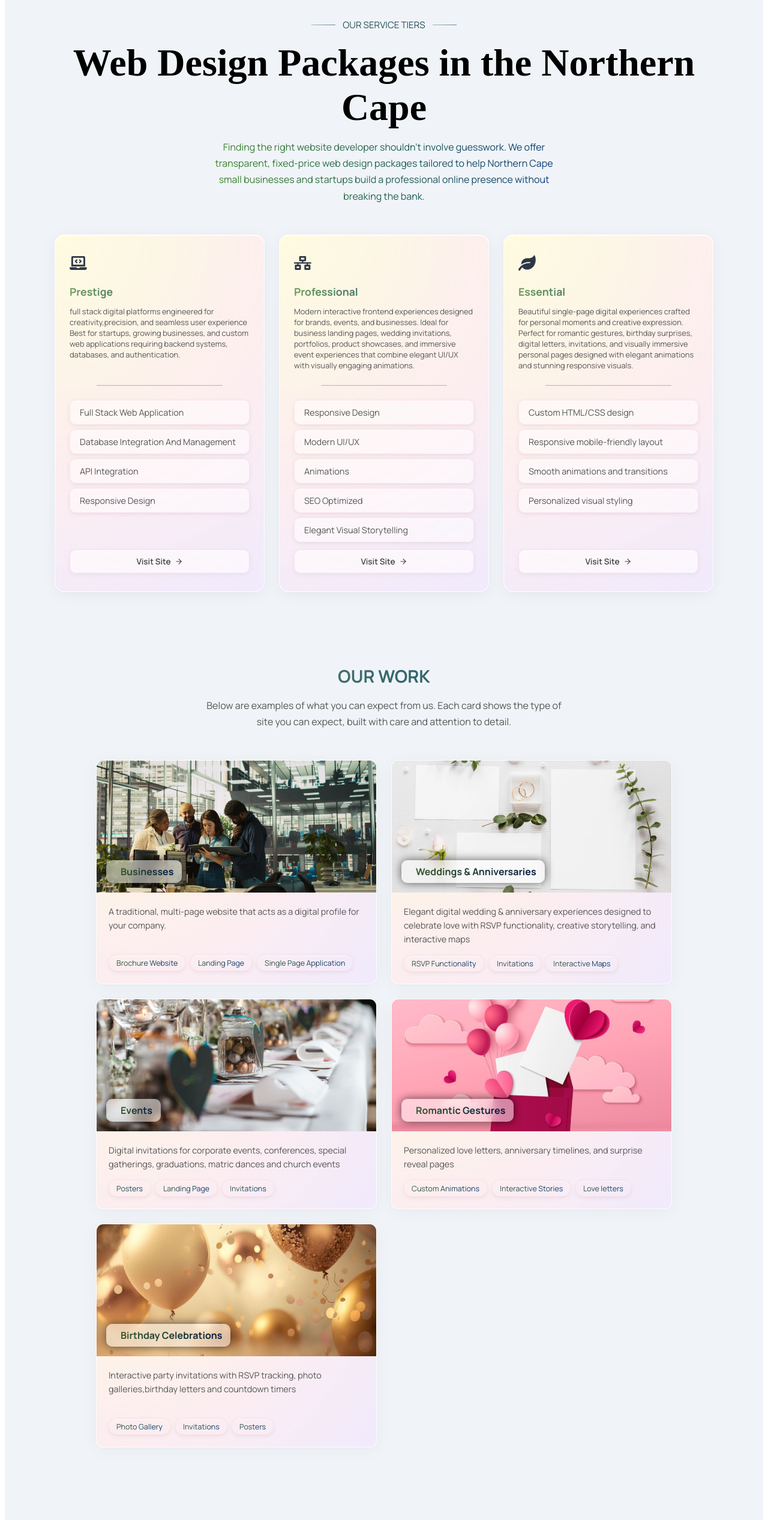
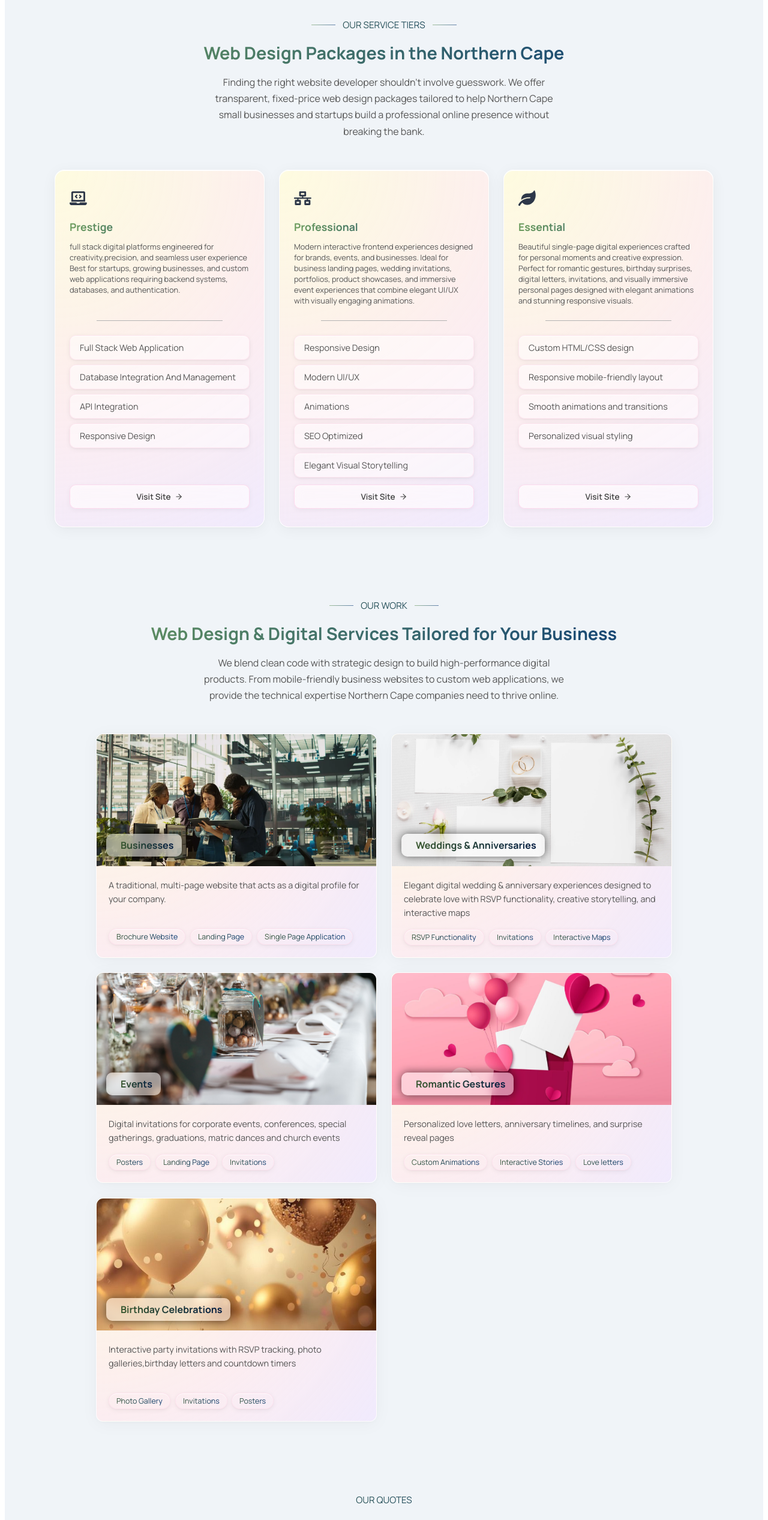
Before and after one commit to Ashton607/Lux, a React (Vite) app: page /dashboard in a window 1280 px wide. Shown: the part 880-3414 px from the top of the page at 60% size. Built offline with nearby package versions, Linux system fonts and the light colour scheme.

Commit message:
Change: improved about & connect pages visually for improved seo

```diff
--- a/src/components/dashboard/Dashboard.css
+++ b/src/components/dashboard/Dashboard.css
@@ -175,21 +175,20 @@
   flex-shrink: 0;
 }
 
-.container1 h1 {
+.container1 h2 {
   text-align: center;
-  font-family: 'Playfair Display', serif;
-  font-size: 4rem;
+  font-size: 1.8rem;
   margin: 0 0 16px 0;
-  color: #000000;
+  background: linear-gradient(to right, #6c9c5d, #063679);
+  -webkit-background-clip: text;
+  -webkit-text-fill-color: transparent;
+  background-clip: text;
 }
 
 .container1 > p {
   text-align: center;
   font-size: 1rem;
-   background: linear-gradient(to right, #3e8828, #063679);
-  -webkit-background-clip: text;
-  -webkit-text-fill-color: transparent;
-  background-clip: text;
+  color: #555;
   max-width: 600px;
   margin: 0 auto 50px auto;
   line-height: 1.7;
@@ -345,10 +344,35 @@
 
 
 /*Our Work Section*/
-
 .about {
   padding: 60px 40px;
   background: #f0f4f8;
+}
+
+.about-badge {
+  display: flex;
+  align-items: center;
+  justify-content: center;
+  gap: 0.75rem;
+  font-size: 0.95rem;
+  font-weight: 400;
+  background: linear-gradient(to right, #446939, #063679);
+  -webkit-background-clip: text;
+  -webkit-text-fill-color: transparent;
+  background-clip: text;
+  text-transform: uppercase;
+  margin: 0 0 16px 0;
+}
+
+.about-badge::before,
+.about-badge::after {
+  content: '';
+  display: block;
+  width: 40px;
+  height: 0.5px;
+  background: linear-gradient(to right, #6c9c5d, #063679);
+  opacity: 0.6;
+  flex-shrink: 0;
 }
 
 .about h2 {
@@ -526,6 +550,32 @@
 .quotes-container {
   padding: 60px 40px;
   background: #f0f4f8;
+}
+
+.quotes-badge{
+  display: flex;
+  align-items: center;
+  justify-content: center;
+  gap: 0.75rem;
+  font-size: 0.95rem;
+  font-weight: 400;
+  background: linear-gradient(to right, #446939, #063679);
+  -webkit-background-clip: text;
+  -webkit-text-fill-color: transparent;
+  background-clip: text;
+  text-transform: uppercase;
+  margin: 0 0 16px 0;
+}
+
+.quotes-badge::before,
+.quotes-badge::after {
+  content: '';
+  display: block;
+  width: 40px;
+  height: 0.5px;
+  background: linear-gradient(to right, #6c9c5d, #063679);
+  opacity: 0.6;
+  flex-shrink: 0;
 }
 
 .quotes-container h2 {
--- a/src/components/dashboard/Dashboard.jsx
+++ b/src/components/dashboard/Dashboard.jsx
@@ -164,7 +164,7 @@ const modal = createPortal(
       onClick={(e) => e.stopPropagation()}
     >
       <div className="modal-header">
-        <h3>Quotation</h3>
+        <h3>Free Quotation</h3>
         <button onClick={closePopup}>
           <X size={18} />
         </button>
@@ -204,9 +204,9 @@ const [menuOpen, setMenuOpen] = useState(false);
       <div className="header">
          <ul className={menuOpen ? 'show-mobile-menu' : ''}>
             <li><Link to="advert-container"  smooth={true} offset={-70} duration={500}>Home</Link></li>
-            <li><Link to="container1" smooth={true} offset={25} duration={500}>Services</Link></li>
-            <li><Link to="about" smooth={true} offset={25} duration={500}>About</Link></li>
-            <li><Link to="quotes-container" smooth={true} offset={25} duration={500}>Connect</Link></li>
+            <li><Link to="container1" smooth={true} offset={15} duration={500}>Services</Link></li>
+            <li><Link to="about" smooth={true} offset={15} duration={500}>About</Link></li>
+            <li><Link to="quotes-container" smooth={true} offset={15} duration={500}>Connect</Link></li>
         </ul>
         <span className="menu-icon" onClick={() => setMenuOpen(!menuOpen)}>
         {menuOpen ? <X size={30} /> : <TiThMenuOutline size={24} />}
@@ -234,10 +234,10 @@ const [menuOpen, setMenuOpen] = useState(false);
 
     <div className="container1">
       <span className='container1-badge'>OUR SERVICE TIERS</span>
-      <h1>Web Design Packages in the Northern Cape</h1>
+      <h2>Web Design Packages in the Northern Cape</h2>
       <p>Finding the right website developer shouldn't involve guesswork. We offer transparent,
-  fixed-price web design packages tailored to help Northern Cape small businesses and
-  startups build a professional online presence without breaking the bank.
+        fixed-price web design packages tailored to help Northern Cape small businesses and
+        startups build a professional online presence without breaking the bank.
       </p>
 
   <div className="packages">
@@ -303,9 +303,11 @@ const [menuOpen, setMenuOpen] = useState(false);
 
     {/*Our Work Section*/}
     <div className="about">
-  <h2>OUR WORK</h2>
-  <p>Below are examples of what you can expect from us.
-    Each card shows the type of site you can expect, built with care and attention to detail.
+    <span className="about-badge">Our work</span>
+  <h2>Web Design & Digital Services Tailored for Your Business</h2>
+  <p>We blend clean code with strategic design to build high-performance digital products.
+  From mobile-friendly business websites to custom web applications, we provide the
+  technical expertise Northern Cape companies need to thrive online.
   </p>
 
   <div className="work-grid">
@@ -403,8 +405,11 @@ const [menuOpen, setMenuOpen] = useState(false);
 
       {/*Quotes Section*/}
       <div className="quotes-container">
-        <h2>OUR QUOTES</h2>
-        <p>Understanding the difference between our service tiers to help you choose the perfect fit for your needs.</p>
+        <span className="quotes-badge">OUR QUOTES</span>
+        <h2>Ready to Start Your Project? Request a Free Website Quote</h2>
+        <p>Whether you need a simple corporate landing page or a brochure website,
+          our team is ready to bring your vision to life. Contact the Northern Cape's most
+          creative web development agency directly for a transparent, no-obligation quotation.</p>
 
        <div className="quotes">
   <div className="qte1">
```
